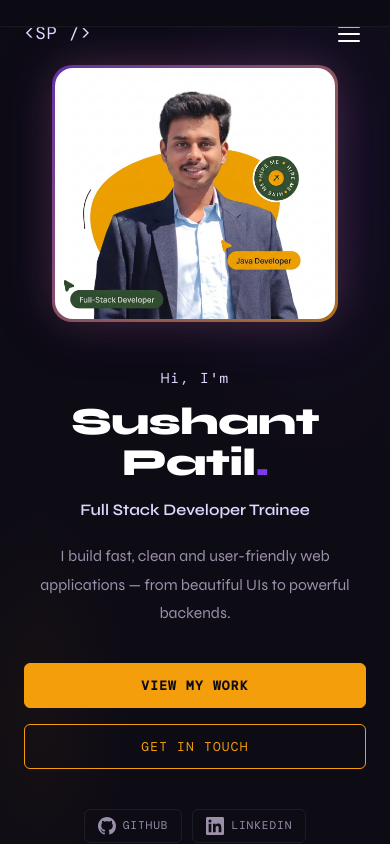
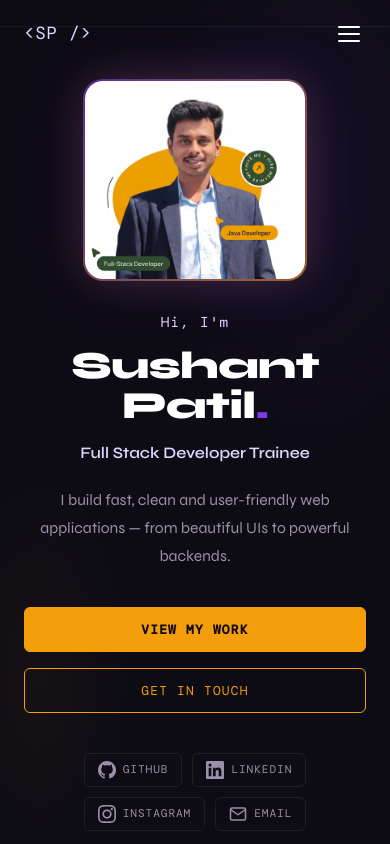
Before and after one commit to sushantpatil2420/my-portfolio, a React (Vite) app: page / in a window 390 px wide. Shown: the top 844 px of the page. Built offline with nearby package versions, Linux system fonts and the light colour scheme; a web font is replaced by a local one.

Commit message:
fix navbar mobile and image size

```diff
--- a/src/components/Home.css
+++ b/src/components/Home.css
@@ -102,11 +102,11 @@
 .home__img-frame::before {
   content: '';
   position: absolute;
-  inset: -3px;
+  inset: -2px;
   border-radius: 20px;
   background: linear-gradient(135deg, var(--accent), #f59e0b);
   z-index: 0;
-  opacity: 0.7;
+  opacity: 0.6;
 }
 
 .home__img-frame::after {
@@ -127,55 +127,41 @@
   object-fit: cover;
 }
 
-/* Floating badges */
-.home__badge {
-  position: absolute;
-  z-index: 2;
-  font-family: var(--font-mono);
-  font-size: 0.7rem;
-  font-weight: 600;
-  letter-spacing: 0.05em;
-  padding: 7px 14px;
-  border-radius: 100px;
-  white-space: nowrap;
-  backdrop-filter: blur(8px);
-}
 
-.home__badge--tl {
-  top: 20px;
-  left: -30px;
-  background: rgba(124, 58, 237, 0.85);
-  color: #ffffff;
-  border: 1px solid rgba(124, 58, 237, 0.5);
-  box-shadow: 0 4px 16px rgba(124, 58, 237, 0.3);
-}
-
-.home__badge--br {
-  bottom: 28px;
-  right: -30px;
-  background: rgba(245, 158, 11, 0.85);
-  color: #0d0b14;
-  border: 1px solid rgba(245, 158, 11, 0.5);
-  box-shadow: 0 4px 16px rgba(245, 158, 11, 0.3);
-}
 
 /* ── Responsive ── */
 @media (max-width: 860px) {
   .home__container {
     grid-template-columns: 1fr;
     text-align: center;
-    gap: 48px;
+    gap: 32px;
   }
   .home__bio { margin-left: auto; margin-right: auto; }
   .home__actions { justify-content: center; }
   .home__socials { justify-content: center; }
   .home__right { order: -1; }
-  .home__img-frame { width: 280px; }
-  .home__badge--tl { left: -10px; }
-  .home__badge--br { right: -10px; }
+  .home__img-frame { width: 220px; }
 }
 
 @media (max-width: 480px) {
   .home__actions { flex-direction: column; align-items: center; }
   .home__actions .btn { width: 100%; justify-content: center; }
 }
+
+/* ── Mobile fixes ── */
+@media (max-width: 860px) {
+  .home__img-frame {
+    width: 260px;
+    margin: 0 auto;
+  }
+
+  .home__img-frame::before {
+    inset: -2px;
+  }
+}
+
+@media (max-width: 480px) {
+  .home__img-frame {
+    width: 220px;
+  }
+}
--- a/src/components/Navbar.css
+++ b/src/components/Navbar.css
@@ -3,12 +3,13 @@
   top: 0; left: 0; right: 0;
   z-index: 1000;
   height: var(--nav-height);
+  background: var(--bg-navy);
   border-bottom: 1px solid transparent;
-  transition: background var(--transition), border-color var(--transition), box-shadow var(--transition);
+  transition: box-shadow var(--transition);
 }
 
 .navbar--scrolled {
-  background: rgba(13, 11, 20, 0.88);
+  background: rgba(10, 10, 46, 0.95);
   backdrop-filter: blur(20px);
   -webkit-backdrop-filter: blur(20px);
   border-bottom-color: var(--border);
@@ -44,7 +45,7 @@
   font-size: 0.75rem;
   letter-spacing: 0.08em;
   text-transform: uppercase;
-  color: var(--text-secondary);
+  color: var(--text-on-dark);
   text-decoration: none;
   padding: 6px 12px;
   border-radius: var(--radius-sm);
@@ -60,9 +61,9 @@
   border-radius: 1px;
   transition: transform var(--transition);
 }
-.navbar__link:hover { color: var(--text-primary); }
+.navbar__link:hover { color: #ffffff; }
 .navbar__link:hover::after { transform: translateX(-50%) scaleX(1); }
-.navbar__link--active { color: var(--text-primary); }
+.navbar__link--active { color: #ffffff; }
 .navbar__link--active::after { transform: translateX(-50%) scaleX(1); }
 
 .navbar__hamburger {
@@ -77,7 +78,7 @@
 .navbar__hamburger span {
   display: block;
   width: 22px; height: 2px;
-  background: var(--text-primary);
+  background: #ffffff;
   border-radius: 2px;
   transition: transform 0.3s ease, opacity 0.3s ease;
 }
@@ -91,13 +92,13 @@
   position: fixed;
   top: var(--nav-height);
   left: 0; right: 0;
-  background: rgba(13, 11, 20, 0.97);
-  backdrop-filter: blur(24px);
+  background: var(--bg-navy);
   padding: 20px 24px 28px;
   gap: 6px;
   transform: translateY(-110%);
   transition: transform 0.35s cubic-bezier(0.4, 0, 0.2, 1);
   border-bottom: 1px solid var(--border);
+  z-index: 999;
 }
 .navbar__mobile--open { transform: translateY(0); }
 
@@ -106,15 +107,15 @@
   font-size: 0.85rem;
   letter-spacing: 0.1em;
   text-transform: uppercase;
-  color: var(--text-secondary);
+  color: var(--text-on-dark);
   text-decoration: none;
   padding: 12px 16px;
   border-radius: var(--radius-sm);
   border-left: 2px solid transparent;
   transition: all var(--transition);
 }
-.navbar__mobile-link:hover { color: var(--lavender); border-left-color: var(--accent); background: var(--accent-dim); }
-.navbar__mobile-link--active { color: var(--lavender); border-left-color: var(--accent); background: var(--accent-dim); }
+.navbar__mobile-link:hover { color: #ffffff; border-left-color: var(--accent); background: rgba(124, 58, 237, 0.15); }
+.navbar__mobile-link--active { color: #ffffff; border-left-color: var(--accent); background: rgba(124, 58, 237, 0.15); }
 
 @media (max-width: 768px) {
   .navbar__links { display: none; }
```
